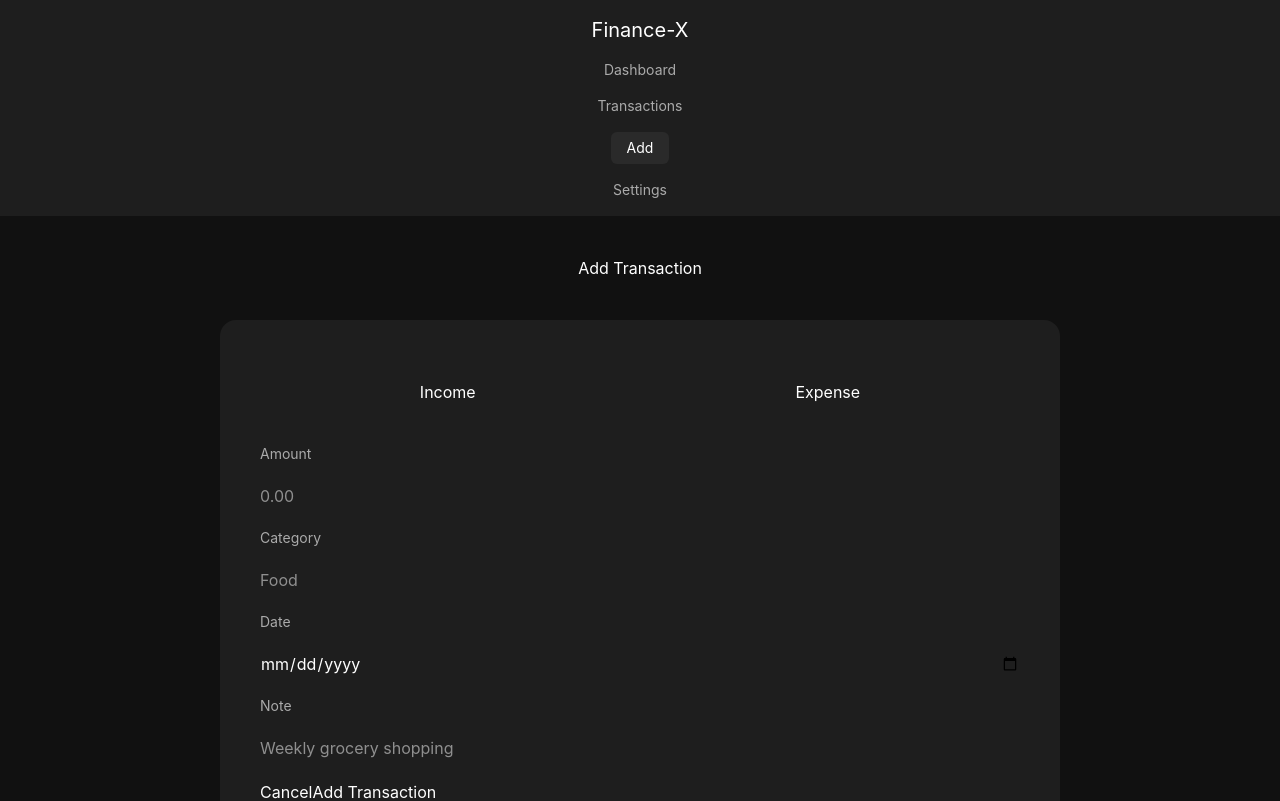
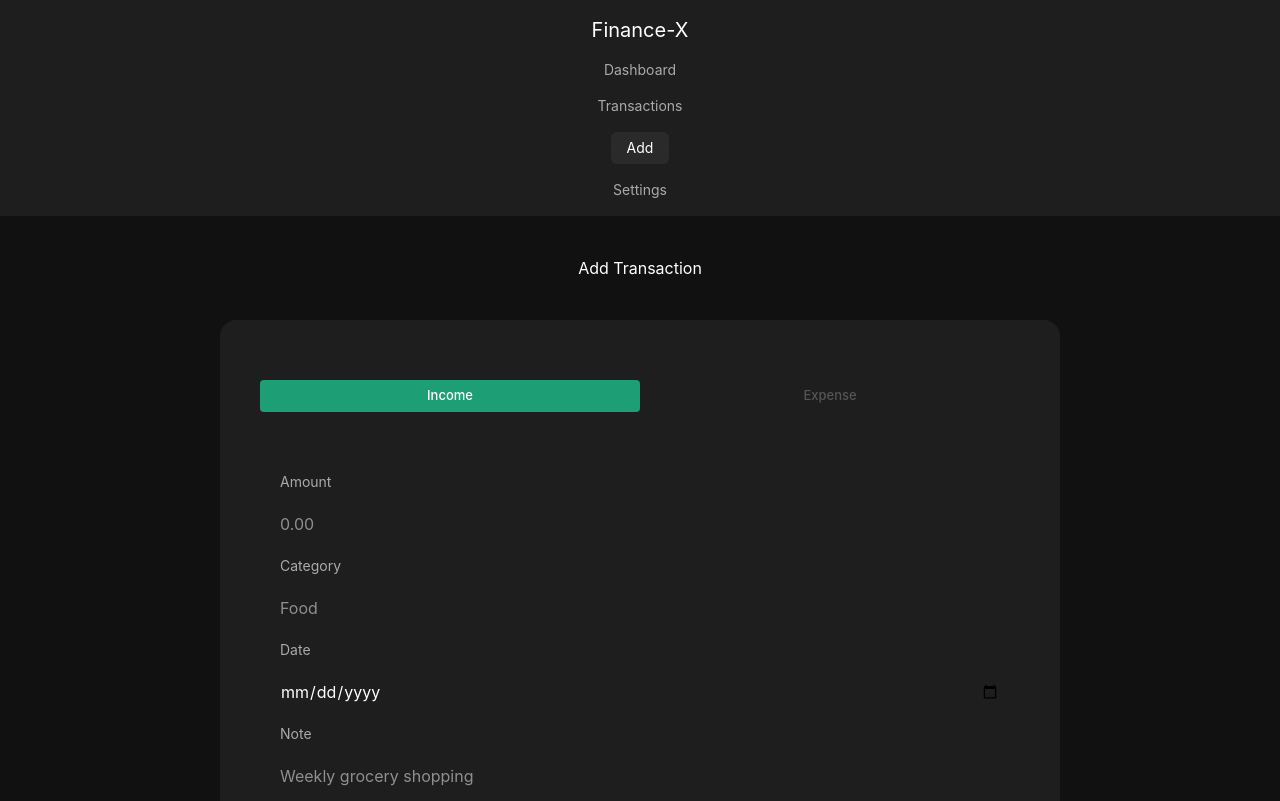
Before and after one commit to Stark-jpg-web/Finance-X, a React (Vite) app in the folder finance-x/: page /add in a window 1280 px wide. Shown: the top 801 px of the page. Built offline with nearby package versions, Linux system fonts and the light colour scheme.

Commit message:
connected the data that the user adds to the dashboard // logic is no longer working buttons to be fixed on submitting

```diff
--- a/finance-x/src/App.css
+++ b/finance-x/src/App.css
@@ -70,3 +70,25 @@ li {
 label{
   @apply text-sm text-[#aaa]
 }
+
+
+.toggle-btn{
+  flex: 1;
+  padding: 6px;
+  border: none;
+  border-radius: 4px;
+  background: transparent;
+  color: #555555;
+  font-size: 13px;
+  font-weight: 500;
+  cursor: pointer;
+  text-align: center;
+}
+
+.toggle-btn.income.active{
+ @apply bg-income text-text-primary
+}
+.toggle-btn.expense.active{
+  @apply bg-expense text-text-primary
+
+}
--- a/finance-x/src/context/FinanceContext.jsx
+++ b/finance-x/src/context/FinanceContext.jsx
@@ -2,7 +2,7 @@ import {createContext} from "react";
 import {useReducer} from "react";
 import {useEffect} from "react";
 import {financeReducer} from "./financeReducer"
-import { seedData } from "../data/seedData"
+
 
 export const FinanceContext=createContext([])
 
@@ -12,7 +12,7 @@ export function FinanceProvider({children}) {
 
 
 //saves data to local storage and retrieves it when the app is reloaded
-    const saved = JSON.parse(localStorage.getItem("transactions")) || seedData;
+    const saved = JSON.parse(localStorage.getItem("transactions")) || [];
 //log local storage data to console
 console.log("saved:", saved);
 
--- a/finance-x/src/data/seedData.js
+++ /dev/null
@@ -1,66 +0,0 @@
-export const seedData = [
-  {
-    id: 1,
-    amount: 2001,
-    type: "income",
-    category: "Salary",
-    date: "2024-01-05",
-    note: "January salary"
-  },
-  {
-    id: 2,
-    amount: 800,
-    type: "expense",
-    category: "Rent",
-    date: "2024-01-07",
-    note: "Monthly rent"
-  },
-  {
-    id: 3,
-    amount: 120,
-    type: "expense",
-    category: "Food",
-    date: "2024-01-15",
-    note: "Groceries"
-  },
-  {
-    id: 4,
-    amount: 45,
-    type: "expense",
-    category: "Transport",
-    date: "2024-01-20",
-    note: "Metro card"
-  },
-  {
-    id: 5,
-    amount: 2000,
-    type: "income",
-    category: "Salary",
-    date: "2024-02-05",
-    note: "February salary"
-  },
-  {
-    id: 6,
-    amount: 800,
-    type: "expense",
-    category: "Rent",
-    date: "2024-02-07",
-    note: "Monthly rent"
-  },
-  {
-    id: 7,
-    amount: 95,
-    type: "expense",
-    category: "Food",
-    date: "2024-02-18",
-    note: "Groceries"
-  },
-  {
-    id: 8,
-    amount: 60,
-    type: "expense",
-    category: "Other",
-    date: "2024-02-25",
-    note: "Miscellaneous"
-  }
-]
--- a/finance-x/src/pages/AddTransaction.jsx
+++ b/finance-x/src/pages/AddTransaction.jsx
@@ -1,54 +1,93 @@
-import {useContext} from 'react'
-import { useState } from 'react';
-import {FinanceContext} from '../context/FinanceContext'
+import { useContext, useState } from 'react';
+import { FinanceContext } from '../context/FinanceContext';
 
 export default function AddTransaction() {
-
- const { transactions, dispatch } = useContext(FinanceContext)
- const [type, setType] = useState('');
+  const { dispatch } = useContext(FinanceContext);
+  const [type, setType] = useState('income');
   const [amount, setAmount] = useState('');
   const [category, setCategory] = useState('');
   const [date, setDate] = useState('');
   const [note, setNote] = useState('');
 
+  function handleSubmit(e) {
+    e.preventDefault();
 
-    return(
+    if (!amount || Number(amount) <= 0) {
+      alert('Please enter a valid amount');
+      return;
+    }
+    if (!category) {
+      alert('Please enter a category');
+      return;
+    }
+    if (!date) {
+      alert('Please enter a date');
+      return;
+    }
 
-<form className="add-transaction-form bg-bg text-text-primary p-10 flex flex-col gap-10 justify-center items-center ">
+    const newTransaction = {
+      id: Date.now(),
+      amount: parseFloat(amount),
+      type,
+      category,
+      date,
+      note,
+      colorClass
+    };
+
+    dispatch({ type: 'ADD_TRANSACTION', payload: newTransaction });
+
+    setAmount('');
+    setCategory('');
+    setDate('');
+    setNote('');
+
+    console.log("submitting", newTransaction)
+  }
+
+  return (
+    <div className='form-container h-screen bg-bg'>
+      <form
+        onSubmit={handleSubmit}
+        className='add-transaction-form text-text-primary p-10 flex flex-col gap-10 justify-center items-center '
+      >
         <h1 className=''>Add Transaction</h1>
-<div className="form-group w-[70%] flex flex-col gap-5 bg-surface rounded-2xl p-10">
-
-
-
-
-    <div className="toggle-button flex items-center justify-around my-5">
- <button className={`toggle-btn income ${type==="income" ? "active" :""}`}
- >Income</button>
- <button className={`toggle-btn income ${type==="expense" ? "active" :""}`} >Expense</button>
+        <div className='form-group w-[70%] flex flex-col gap-5 bg-surface rounded-2xl p-10'>
+          <div className='toggle-button flex items-center justify-around my-5'>
+            <button
+              type='button'
+              className={`toggle-btn income ${type === 'income' ? 'active' : ''}`}
+              onClick={() => setType('income')}
+            >
+              Income
+            </button>
+            <button
+              type='button'
+              className={`toggle-btn expense ${type === 'expense' ? 'active' : ''}`}
+              onClick={() => setType('expense')}
+            >
+              Expense
+            </button>
           </div>
 
+          <div className='flex flex-col gap-5 p-5'>
+            <label htmlFor='amount' className='form-label block'>Amount</label>
+            <input type='number' id='amount' value={amount} placeholder='0.00' onChange={(e) => setAmount(e.target.value)} />
 
-    <label htmlFor="amount" className="form-label block">Amount</label>
-    <input type="number" id="amount" value={amount} placeholder="0.00" onChange={(e) => setAmount(e.target.value)} />
+            <label htmlFor='category' className='form-label block'>Category</label>
+            <input type='text' id='category' value={category} placeholder='Food' onChange={(e) => setCategory(e.target.value)} />
+            <label htmlFor='date' className='form-label block'>Date</label>
+            <input type='date' id='date' value={date} onChange={(e) => setDate(e.target.value)} />
+            <label htmlFor='note' className='form-label block'>Note</label>
+            <input type='text' id='note' value={note} placeholder='Weekly grocery shopping' onChange={(e) => setNote(e.target.value)} />
+          </div>
 
-
-<label htmlFor="category" className="form-label block">Category</label>
-    <input type="text" id="category" value={category} placeholder="Food" onChange={(e) => setCategory(e.target.value)} />
-    <label htmlFor="date" className="form-label block">Date</label>
-    <input type="date" id="date" value={date} onChange={(e) => setDate(e.target.value)} />
-<label htmlFor="note" className="form-label block">Note</label>
-    <input type="text" id="note" value={note} placeholder="Weekly grocery shopping" onChange={(e) => setNote(e.target.value)} />
-    <div className="cancel-submit-buttons">
-    <button type="button" className="cancel-button ">Cancel</button>
-    <button type="submit" className="submit-button ">Add Transaction</button>
+          <div className='cancel-submit-buttons flex items-center justify-around my-5'>
+            <button type='button' className='cancel-button'>Cancel</button>
+            <button type='submit' className='submit-button'>Add Transaction</button>
           </div>
         </div>
-
-
-
       </form>
-
-    )
-
-
+    </div>
+  );
 }
--- a/finance-x/src/pages/Dashboard.jsx
+++ b/finance-x/src/pages/Dashboard.jsx
@@ -24,16 +24,67 @@ export default function Dashboard() {
       { name: 'Entertainment', amount: '$0.00', colorClass: 'text-cat-entertainment' },
     ];
 
+function incomeCalcualtor(){
+  let totalIncome = 0;
+  transactions.forEach(transaction => {
+    if(transaction.type === "income"){
+      totalIncome += Number(transaction.amount || 0);
+    }
+  });
+  return totalIncome;
+}
+
+function expenseCalcualtor(){
+  let totalExpenses = 0;
+  transactions.forEach(transaction => {
+    if(transaction.type === "expense"){
+      totalExpenses += Number(transaction.amount || 0);
+    }
+  });
+  return totalExpenses;
+}
+
+function balanceCalculator(){
+  const totalIncome = incomeCalcualtor();
+  const totalExpenses = expenseCalcualtor();
+  return totalIncome - totalExpenses;
+}
+
+
+const Transactionlimiter=[...transactions].sort((a,b)=> new Date(b.date)- new Date(a.date)).slice(0,5)
+
+
+const categoryColors = {
+  Food: '#534AB7',
+  Rent: '#D85A30',
+  Transport: '#1D9E75',
+  Other: '#BA7517',
+  Entertainment: '#F59E0B',
+  Salary: '#10b981',
+  default: '#6B7280'
+};
+
+function getCategoryColor(category) {
+  return categoryColors[category] || categoryColors.default;
+}
+
     // Bar chart
-    const formatAxisTick = (value) => {
-      return `*${value}*`;
-    };
+    function formatAxisTick(value) {
+    return `*${value}*`;
+  }
+
+    const maxChartValue = Math.max(
+      ...monthlyLineChartData.map((item) => Math.max(item.income, item.expense)),
+      0
+    );
+
+    const yAxisMax = maxChartValue + 200;
 
     const renderIncomeLabel = ({ x, y, width, value }) => {
       if (value == null) return null;
       return (
-        <text x={x + width / 2} y={y} fill="#10b981" textAnchor="middle" dy={-16}>
-          Income
+        <text x={x + width / 2} y={y} fill="#10b981" textAnchor="middle" dy={-10}>
+          {`$${value.toFixed(0)}`}
         </text>
       );
     };
@@ -41,8 +92,8 @@ export default function Dashboard() {
     const renderExpenseLabel = ({ x, y, width, value }) => {
       if (value == null) return null;
       return (
-        <text x={x + width / 2} y={y} fill="#D85A30" textAnchor="middle" dy={-16}>
-          Expense
+        <text x={x + width / 2} y={y} fill="#D85A30" textAnchor="middle" dy={-10}>
+          {`$${value.toFixed(0)}`}
         </text>
       );
     };
@@ -50,7 +101,7 @@ export default function Dashboard() {
 
     return(
 
-<div className="dashboard bg-bg text-text-primary p-5 flex flex-col gap-5">
+<div className="dashboard min-h-screen bg-bg text-text-primary p-5 flex flex-col gap-5">
 
 
 <h3 className="text-2xl font-bold mb-5 text-text-primary">Overview</h3>
@@ -60,17 +111,17 @@ export default function Dashboard() {
 
 <div className="metric-card ">
     <h3 className="card-label text-income ">$ TOTAL INCOME</h3>
-    <p className='card-value text-income'>$ 0000</p>
+    <p className='card-value text-income'>$ {incomeCalcualtor()}</p>
 </div>
 
 <div className="metric-card">
     <h3 className="card-label text-expense">TOTAL EXPENSES</h3>
-    <p className="card-value text-expense">$ 0000</p>
+    <p className="card-value text-expense">$ {expenseCalcualtor()}</p>
 </div>
 
 <div className="metric-card ">
     <h3 className="card-label ">BALANCE</h3>
-    <p className="card-value ">$ 0000</p>
+    <p className="card-value ">${balanceCalculator()}</p>
 </div>
 </div>
 
@@ -82,10 +133,10 @@ export default function Dashboard() {
       <XAxis
         dataKey="month"
         tickFormatter={formatAxisTick}
-        tickMargin={20}
+        tickMargin={30}
         label={{ position: 'insideBottomRight', value: 'Month', offset: -20, dy: 5 }}
       />
-      <YAxis label={{ position: 'insideTopLeft', value: 'Amount', angle: -90, dy: 42, dx: -10 }} />
+      <YAxis domain={[0, yAxisMax]} label={{ position: 'insideTopLeft', value: 'Amount', angle: -90, dy: 42, dx: -10 }} />
       <Bar dataKey="income" name="Income" fill="#10b981" label={renderIncomeLabel} />
       <Bar dataKey="expense" name="Expense" fill="#D85A30" label={renderExpenseLabel} />
     </BarChart>
@@ -99,7 +150,7 @@ export default function Dashboard() {
 
 <ol className="recent-transactions-list w-1/2">
   <h3 className="text-lg font-semibold mb-2">Recent Transactions</h3>
-  {recentTransactions.map((item) => {
+  {Transactionlimiter.slice(0,5).map((item) => {
     const transactionColorClass = item.type === 'income' ? 'text-income' : 'text-expense';
 
     return (
@@ -107,7 +158,7 @@ export default function Dashboard() {
         <div className="flex items-center gap-2.5 w-full">
           <span className="inline-block h-2.5 w-2.5 rounded-full shrink-0" style={{ backgroundColor: item.type === 'income' ? '#1D9E75' : '#D85A30' }} />
           <div className="flex justify-between items-center gap-2.5 flex-1">
-            <span>{item.title}</span>
+            <span>{item.category}</span>
             <span className="font-bold">{item.amount}</span>
           </div>
         </div>
@@ -120,30 +171,13 @@ export default function Dashboard() {
 <div className="all-transactions w-1/2">
   <h3>spending by category</h3>
   <ol className="spending-category-list">
-    {spendingCategories.map((item) => (
-      <li key={item.name} className={`${item.colorClass} list-none`}>
+    {Transactionlimiter.map((item) => (
+      <li key={item.id} className="list-none">
         <div className="flex items-center gap-2.5 w-full">
-
-          <span className="inline-block h-2.5 w-2.5 rounded-full shrink-0" style={{ backgroundColor: item.colorClass.includes('food') ? '#534AB7' : item.colorClass.includes('rent') ? '#D85A30' : item.colorClass.includes('transport') ? '#1D9E75' : item.colorClass.includes('other') ? '#BA7517' : '#F59E0B' }} />
+          <span className="inline-block h-2.5 w-2.5 rounded-full shrink-0" style={{ backgroundColor: getCategoryColor(item.category) }} />
           <div className="flex justify-between items-center gap-2.5 flex-1">
-            <span>{item.name}</span>
-
-  <div className="range-group">
-
-      <input
-        type="range"
-        min="0"
-        max={item.amount}
-        value={0}
-
-
-      />
-
-    </div>
-
-
-
-            <span>$0.00</span>
+            <span>{item.category}</span>
+            <span>{item.amount}</span>
           </div>
         </div>
       </li>
```
Lines whose indentation alone changed are shown as unchanged.
